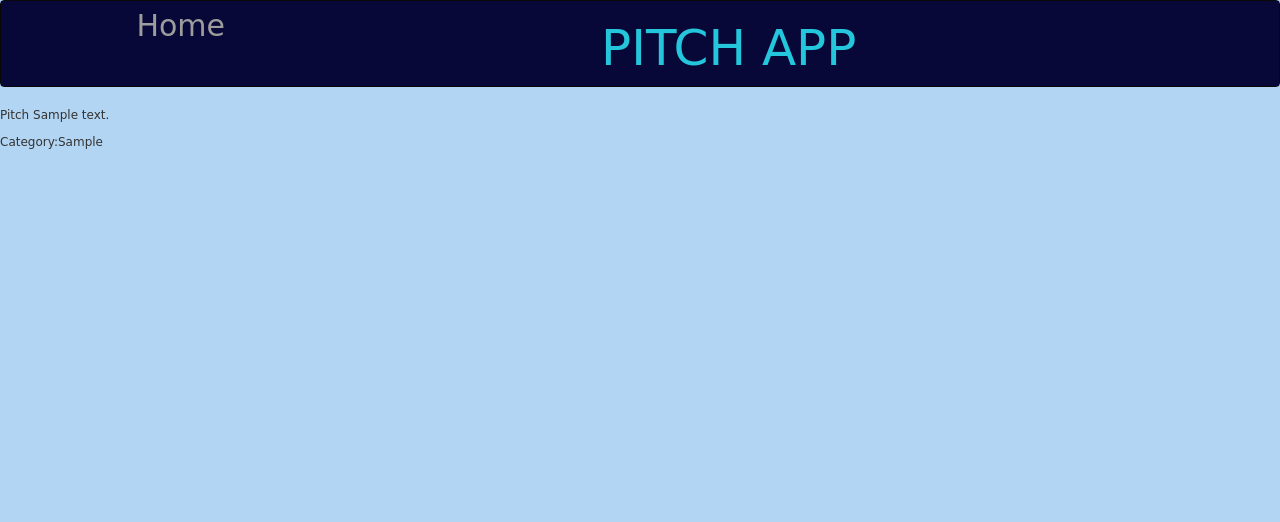
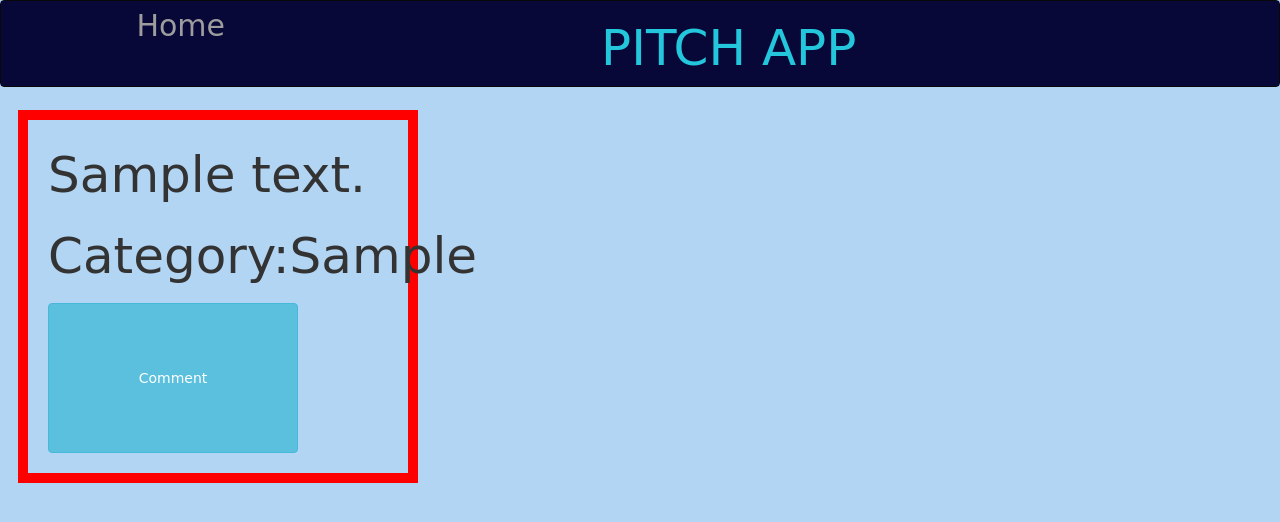
Before and after one commit to WambiruL/pitchApp, a Flask app: page /pitches in a window 1280 px wide; the page is wider, and only the part inside the window is pictured. Shown: the top 522 px of that part. Run offline with Flask 2, Linux system fonts and the light colour scheme; tables that the repository leaves empty hold one stand-in row (values such as "Sample post"); some libraries are stand-ins or nearby versions; some web fonts are replaced.

Commit message:
Define comments.html inthe macros.html

```diff
--- a/app/main/views.py
+++ b/app/main/views.py
@@ -69,4 +69,4 @@ def comment(pitch_id):
         new_comments=[new_comment]
         print(new_comments)
         return redirect(url_for('.comment', pitch_id=pitch_id))
-    return render_template('comment.html', form=form, pitch=pitch, comments=comments,user=user)
+    return render_template('comments.html', form=form, pitch=pitch, comments=comments,user=user)
--- a/app/static/styles.css
+++ b/app/static/styles.css
@@ -42,3 +42,11 @@ form{
     background-color: rgb(7, 7, 56);
     display: flex;
 }
+.card{
+    border: 10px solid red;
+    font-size: 50px;
+    width:400px;
+    padding: 20px;
+    margin: 3px;
+
+}
--- a/app/templates/comments.html
+++ b/app/templates/comments.html
@@ -1,5 +1,7 @@
-{% extendes 'base.html'%}
+{% extends 'base.html'%}
 {% import 'bootstrap/wtf.html' as wtf%}
+{%from 'macros.html' import display_comments%}
+
 
 {%block content%}
 <div class="container">
--- a/app/templates/macros.html
+++ b/app/templates/macros.html
@@ -1,20 +1,41 @@
 {% extends 'base.html' %}
 {% macro display_pitches(pitches) %}
 
+
 <div class="container-fluid-macro">
-    <div class="card-columns">
+    <div class="card-rows">
         {% if pitches %}
         {% for my_pitch in pitches%}
-        <div class="card">
-            <div class="card-body">
-                <p>{{my_pitch}}</p>
-                <p>Category:{{my_pitch.category}}</p>
+        <div class="col-md-4">
+            <div class="card">
+                <div class="card-body">
+                    <p>{{my_pitch.pitch_content}}</p>
+                    <p>Category:{{my_pitch.category}}</p>
+                </div>
+                <div class="card-footer foot_flex d-block mx-auto">
+                    <a href="/comment/{{my_pitch.id}}"><button class="btn btn-info">Comment</button></a>
+                </div>
             </div>
         </div>
+
     </div>
     {% endfor%}
     {%endif%}
+
 </div>
-
+{%endmacro%}
+{%macro display_comments(comments)%}
+<div class="card-columns">
+    {% for comment in comments %}
+    <div class="card">
+        <div class="card-header">
+        </div>
+        <div class="card-body">
+            <p>{{comment.comment}}</p>
+        </div>
+         <p class="text-center">{{comment.pitch.title}}</p>
+        </div>
+    </div>
+    {% endfor %}
 
 {%endmacro%}
--- a/app/templates/pitch.html
+++ b/app/templates/pitch.html
@@ -1,5 +1,6 @@
 {% extends 'base.html'%}
 {% from 'macros.html' import display_pitches%}
+{%from 'macros.html' import display_comments%}
 
 {% block content%}
 {% block styles %}
@@ -10,5 +11,6 @@
 {% endblock %}
 
 <div>{{display_pitches(pitches)}}</div>
+<div>{{display_comments(comments)}}</div>
 
 {% endblock %}
```
